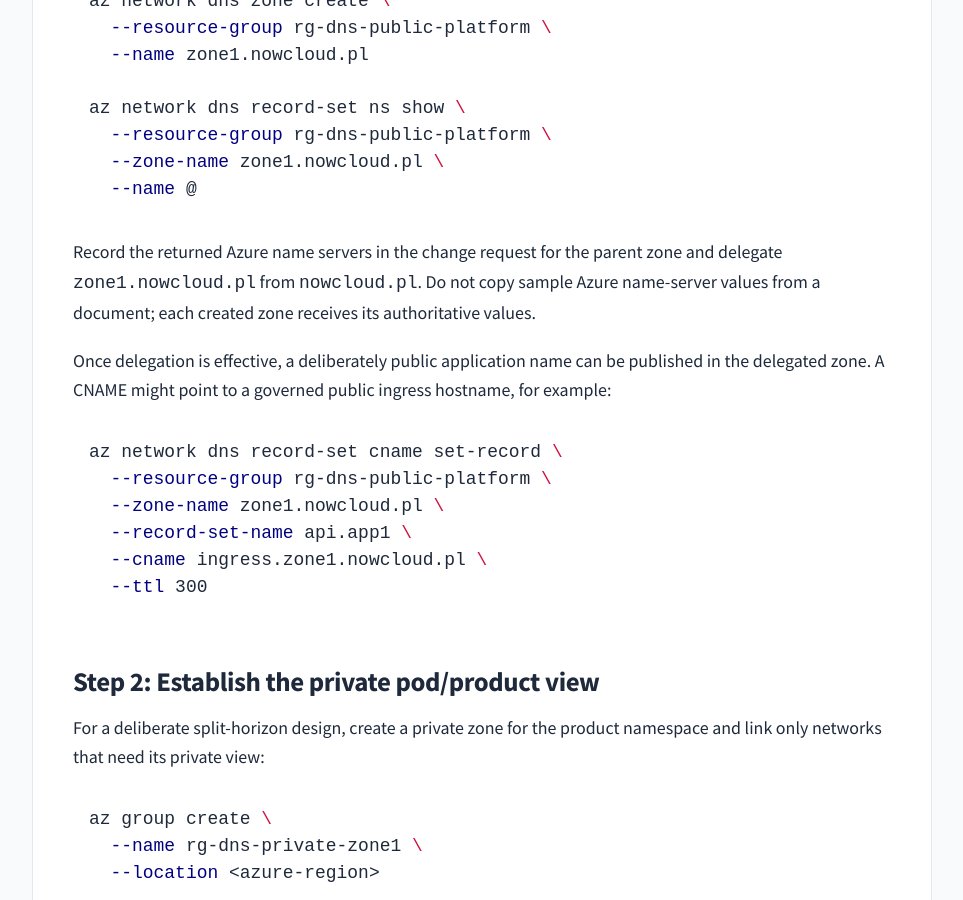
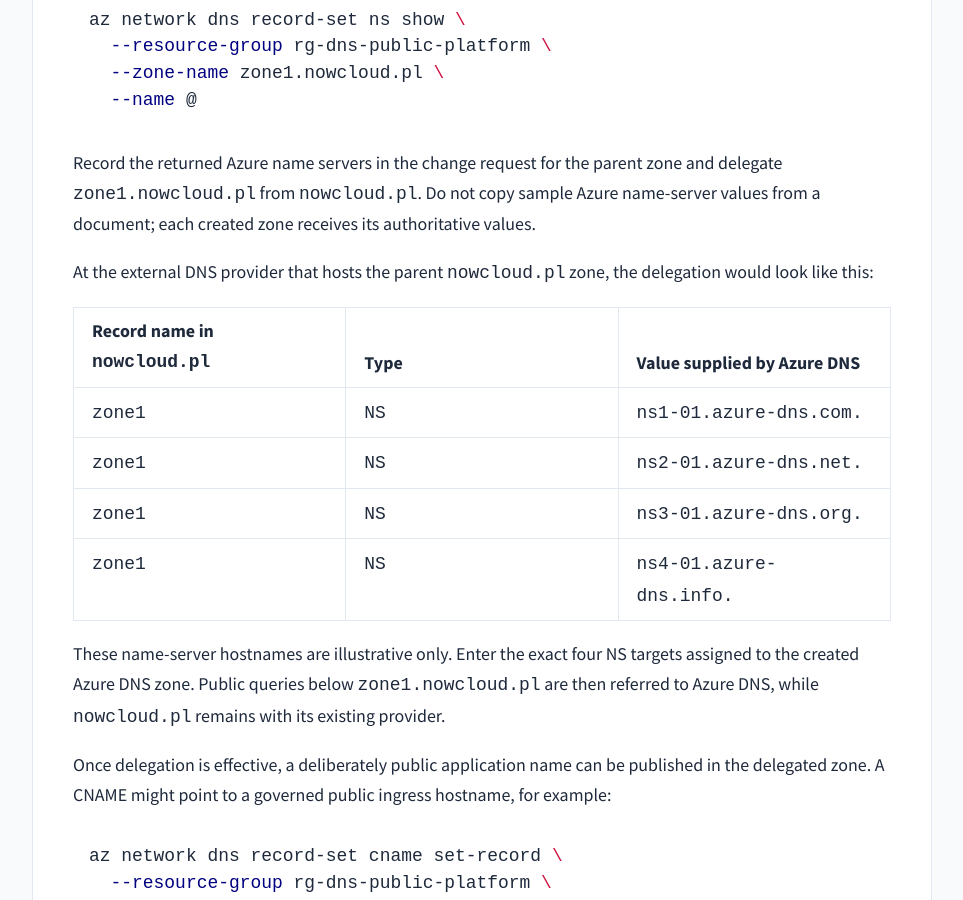
Before and after one commit to czujto/nowcloud, a Jekyll site: the page built from _posts/2026-05-26-designing-pod-based-global-dns-for-azure-landing-zones.md, in a window 1280 px wide and 900 px high, scrolled down 5713 px. Shown: the whole window, without its empty margins (158-1121 px from the left). Built offline with Jekyll 4.4.1, drawn with Linux system fonts in a browser that asks for light colours; nearby versions of some CDN libraries; comment, search, counter and statistics services are not loaded; some of the changed text lies outside the part shown.

Commit message:
Add external DNS delegation example

````diff
--- a/_posts/2026-05-26-designing-pod-based-global-dns-for-azure-landing-zones.md
+++ b/_posts/2026-05-26-designing-pod-based-global-dns-for-azure-landing-zones.md
@@ -24,7 +24,7 @@
 
 Pod-based global DNS organises an enterprise DNS namespace around stable platform units such as region, pod, environment, cloud provider or product boundary. It prevents each workload from inventing names independently and gives the platform a governed model for public and private resolution across Azure, hybrid networks and product teams.
 
-The pattern is not about adding labels for their own sake. It is about making delegation, RBAC, automation, troubleshooting and recovery align with the way the platform is actually operated.
+The pattern makes delegation, RBAC, automation and troubleshooting align with platform operation.
 
 ## Problem
 
@@ -146,6 +146,17 @@
 ```
 
 Record the returned Azure name servers in the change request for the parent zone and delegate `zone1.nowcloud.pl` from `nowcloud.pl`. Do not copy sample Azure name-server values from a document; each created zone receives its authoritative values.
+
+At the external DNS provider that hosts the parent `nowcloud.pl` zone, the delegation would look like this:
+
+| Record name in `nowcloud.pl` | Type | Value supplied by Azure DNS |
+| --- | --- | --- |
+| `zone1` | `NS` | `ns1-01.azure-dns.com.` |
+| `zone1` | `NS` | `ns2-01.azure-dns.net.` |
+| `zone1` | `NS` | `ns3-01.azure-dns.org.` |
+| `zone1` | `NS` | `ns4-01.azure-dns.info.` |
+
+These name-server hostnames are illustrative only. Enter the exact four NS targets assigned to the created Azure DNS zone. Public queries below `zone1.nowcloud.pl` are then referred to Azure DNS, while `nowcloud.pl` remains with its existing provider.
 
 Once delegation is effective, a deliberately public application name can be published in the delegated zone. A CNAME might point to a governed public ingress hostname, for example:
 
````
Also changed, not shown: other parts of _posts/2026-05-26-designing-pod-based-global-dns-for-azure-landing-zones.md (+3 -3 lines).
